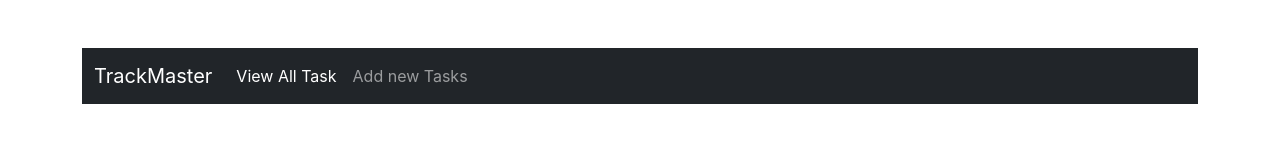
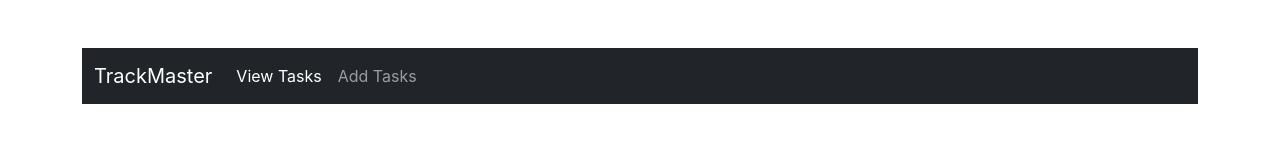
Before and after one commit to Tawanhua/trackmaster-client, a React (Vite) app: page / in a window 1280 px wide. Shown: the top 156 px of the page. Built offline with nearby package versions, Linux system fonts and the light colour scheme.

Commit message:
navbar links

```diff
--- a/src/component/common/NavBar.jsx
+++ b/src/component/common/NavBar.jsx
@@ -28,14 +28,14 @@ const NavBar = () => {
 								className="nav-link active"
 								aria-current="page"
 								to={"/view-task"}>
-								View All Task
+								View Tasks
 							</Link>
 						</li>
 						<li className="nav-item">
 							<Link
 								className="nav-link"
 								to={"/add-task"}>
-								Add new Tasks
+								Add Tasks
 							</Link>
 						</li>
 					</ul>
```
